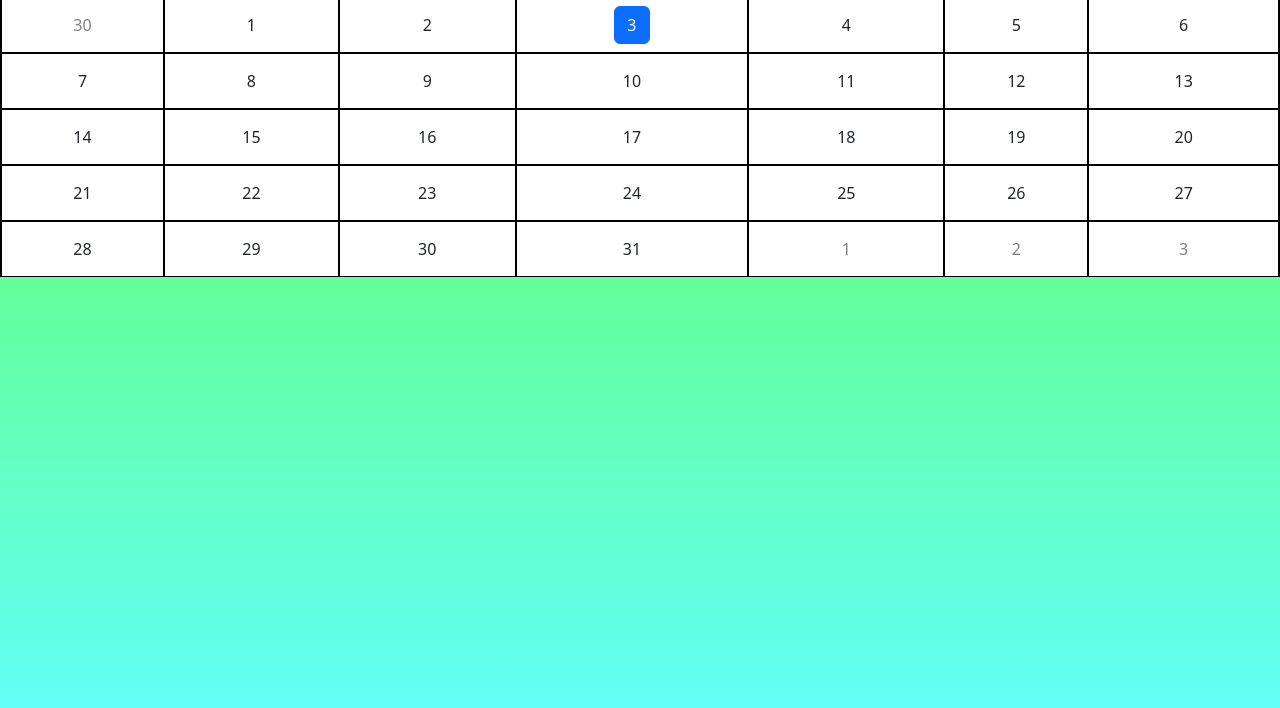
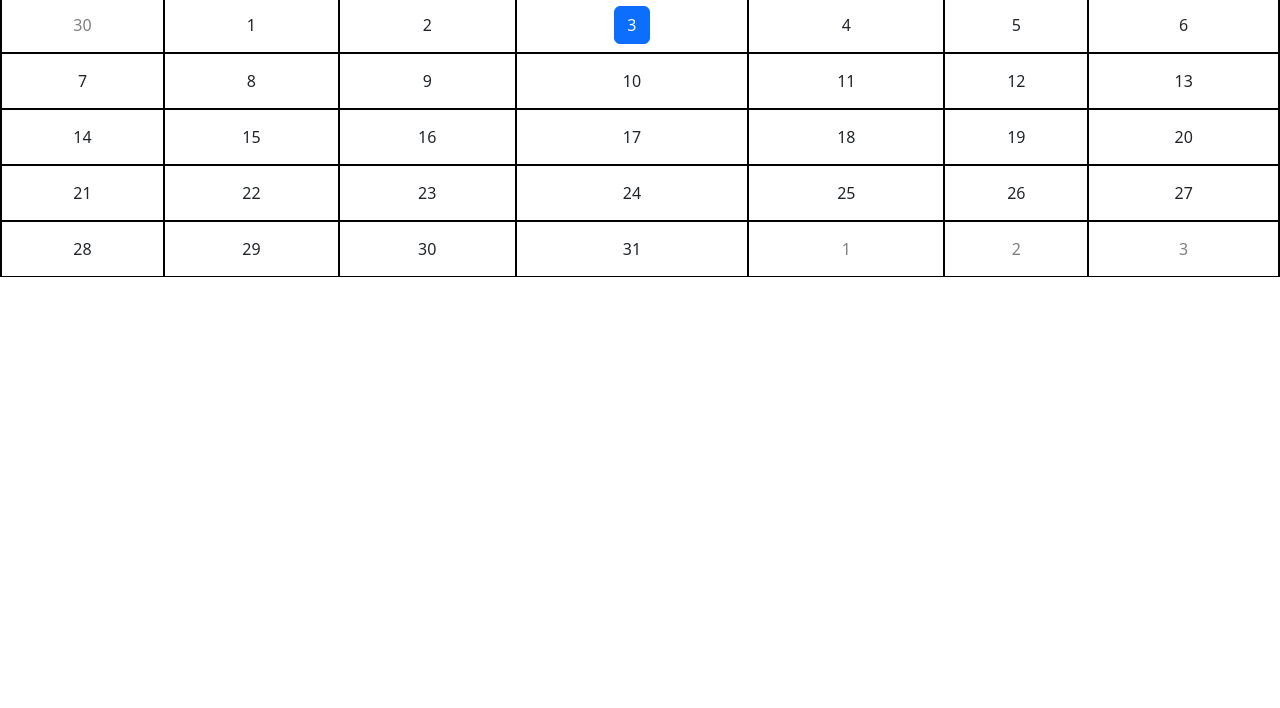
Before and after one commit to Codi-K/bootstrapcalendar, a plain HTML site: page index.html in a window 1280 px wide. Shown: the part 92-800 px from the top of the page. Drawn offline with nearby package versions, Linux system fonts and the light colour scheme.

Commit message:
remove color

```diff
--- a/style.css
+++ b/style.css
@@ -8,8 +8,3 @@ th,td{
 .premonth{
     color: grey;
 }
-body{
-    background-image: linear-gradient(180deg, rgba(38, 255, 0, 0.7), rgba(0, 255, 242, 0.618));
-    background-repeat: no-repeat;
-    height: 100vh;
-}
```
